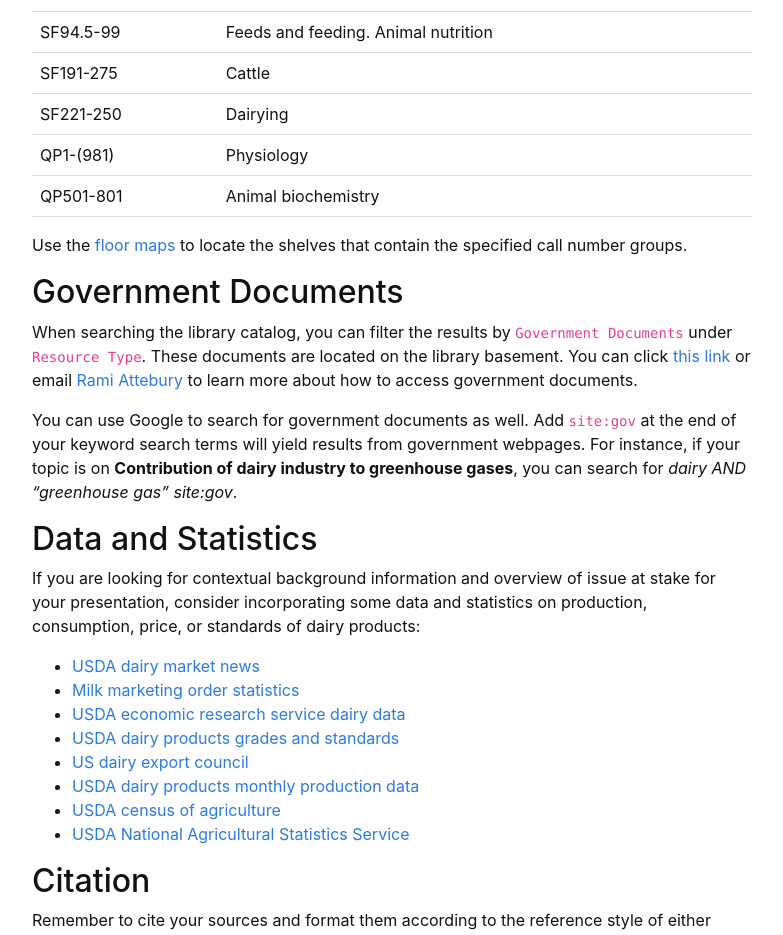
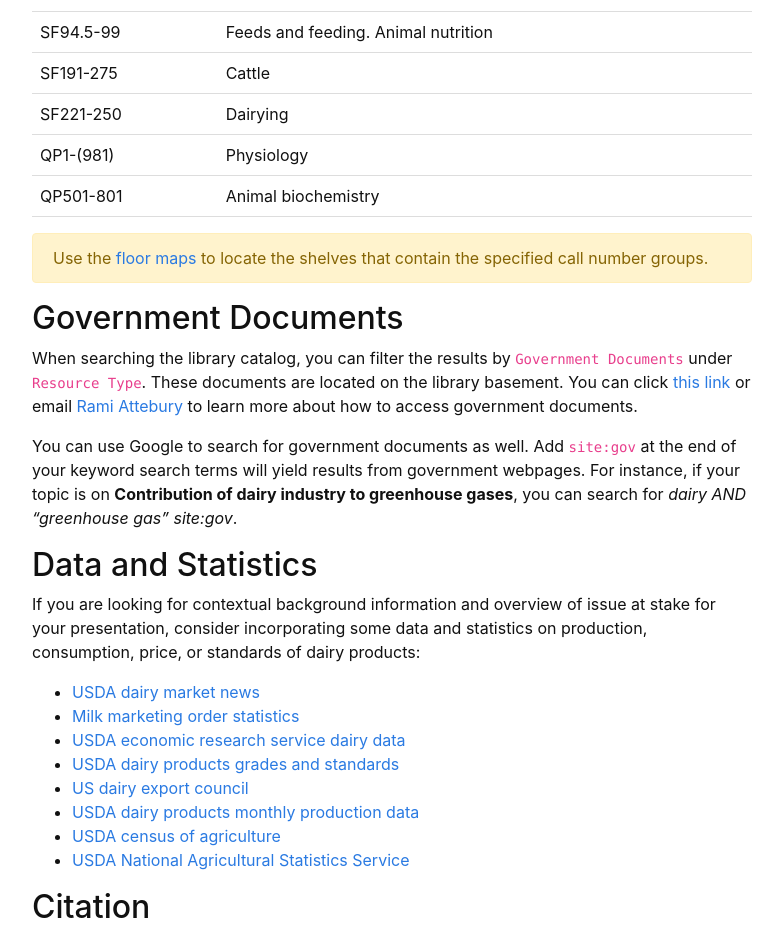
Before and after one commit to hanwendong1/AVS463-f20, a Jekyll site: the page built from content/5-Other-Resources.md, in a window 1280 px wide. Shown: the part 1422-2357 px from the top of the page, without its empty margins (248-1031 px from the left). Built offline with Jekyll 4.4.1, drawn with Linux system fonts in a browser that asks for light colours.

Commit message:
Update 5-Other-Resources.md

```diff
--- a/content/5-Other-Resources.md
+++ b/content/5-Other-Resources.md
@@ -83,8 +83,9 @@ One viable search strategy to find print books on a topic is stack browsing. Tha
    <p>
    </p>
 </html>
-
-Use the [floor maps](https://www.lib.uidaho.edu/about/maps.html) to locate the shelves that contain the specified call number groups.
+{% capture text %}Use the [floor maps](https://www.lib.uidaho.edu/about/maps.html) to locate the shelves that contain the specified call number groups.
+{% endcapture %}
+{% include alert.md text=text color="warning" %}
 
 ## Government Documents
 When searching the library catalog, you can filter the results by `Government Documents` under `Resource Type`. These documents are located on the library basement. You can click [this link](https://www.lib.uidaho.edu/find/govdocs/) or email <a href = "mailto: rattebur@uidaho.edu">Rami Attebury</a> to learn more about how to access government documents.
```
